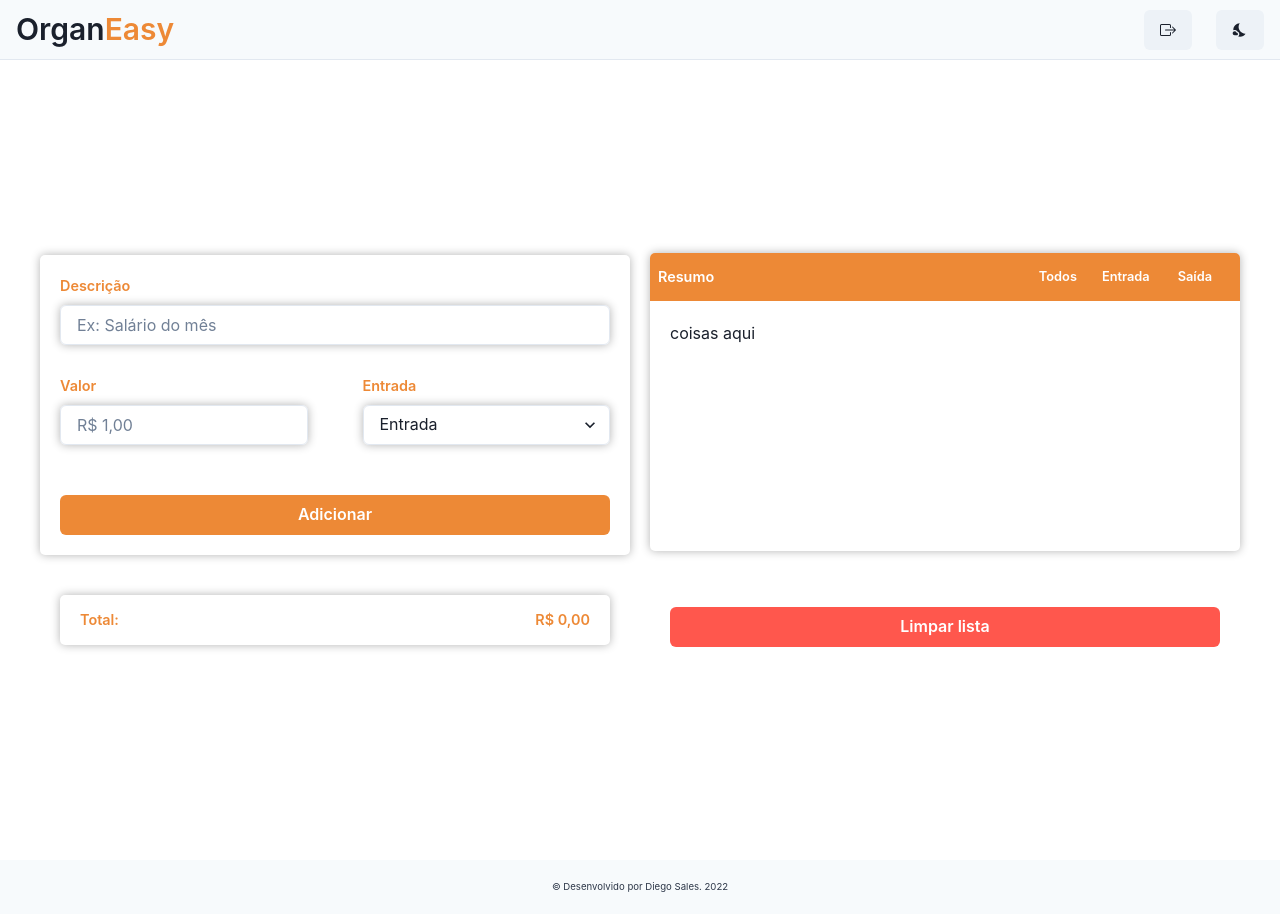
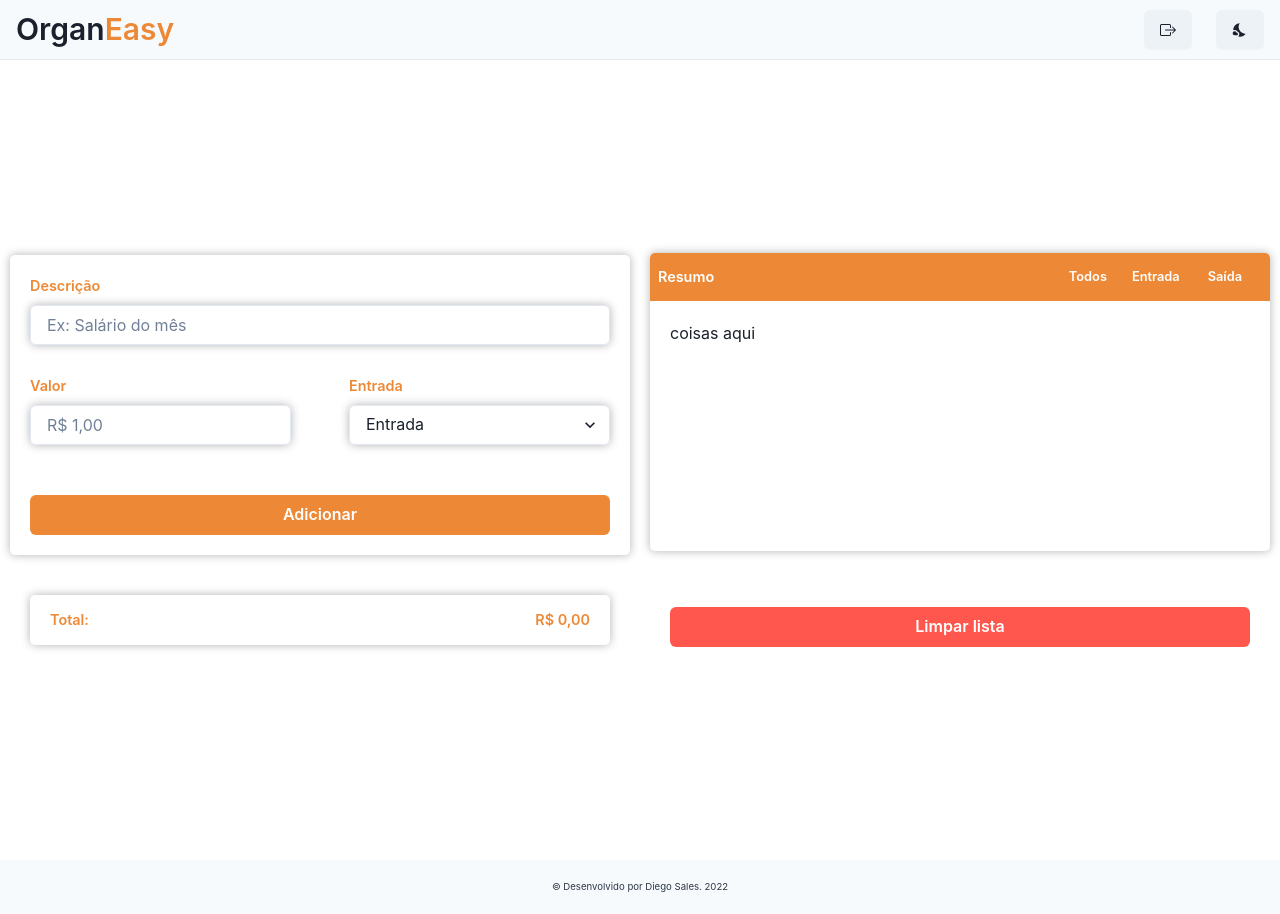
Before and after one commit to diegosales30/organ-easy, a React (Create React App) app: page /home in a window 1280 px wide. Built offline with nearby package versions, Linux system fonts and the light colour scheme.

Commit message:
atualizando maxW para 1700

```diff
--- a/src/components/BoxInput/index.jsx
+++ b/src/components/BoxInput/index.jsx
@@ -10,17 +10,28 @@ const BoxInput = () => {
       w={"100vw"}
       h={"100vh"}
       display={["block", "block", "flex", "flex"]}
-      maxW={"1920px"}
-      minW={"424px"}
+      maxW={"1700px"}
+      minW={"380px"}
       bg={useColorModeValue("white", "gray.800")}
-      justifyContent={"space-around"}
-      padding={"30px"}
+      justifyContent={"space-between"}
+      //padding={"10px"}
+      margin={"auto"}
     >
-      <Flex w={"100%"} justifyContent={"center"} flexDirection={"column"}>
+      <Flex
+        w={"90%"}
+        margin={"auto"}
+        justifyContent={"center"}
+        flexDirection={"column"}
+      >
         <ComponentInput />
         <TotalValue />
       </Flex>
-      <Flex w={"100%"} justifyContent={"center"} flexDirection={"column"}>
+      <Flex
+        w={"90%"}
+        margin={"auto"}
+        justifyContent={"center"}
+        flexDirection={"column"}
+      >
         <ComponentList />
         <RemoveAll />
       </Flex>
```
